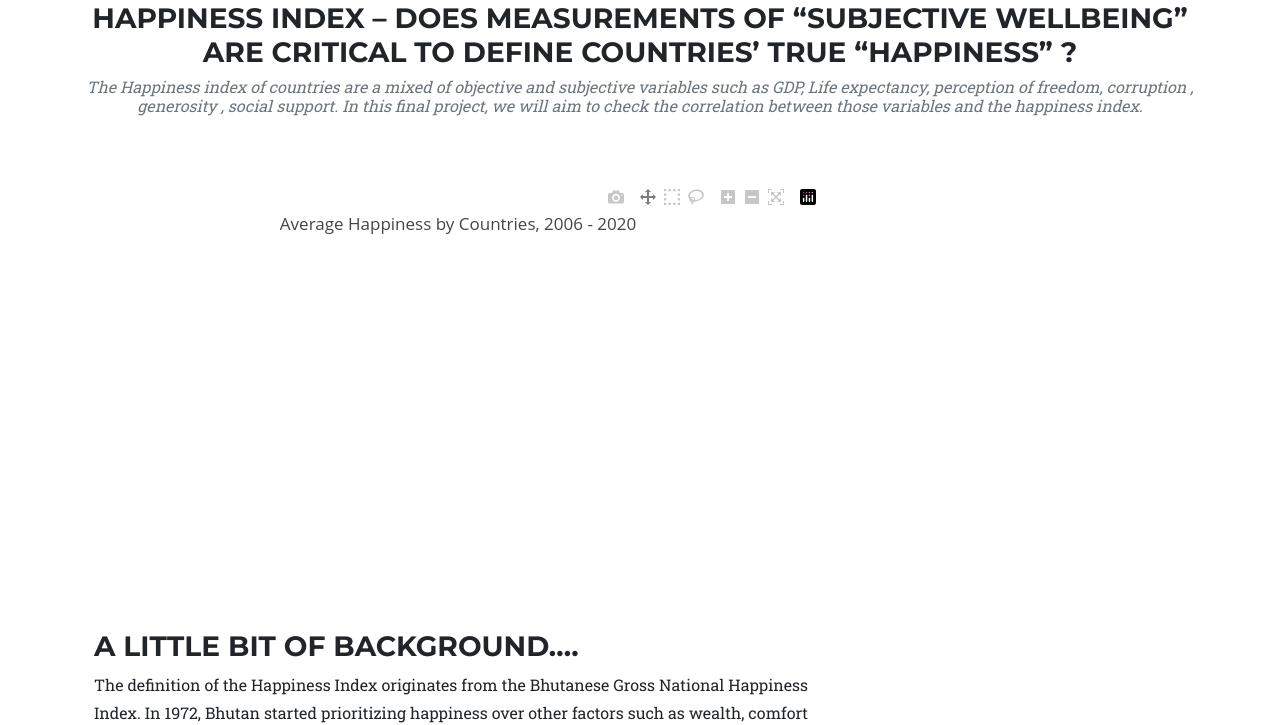
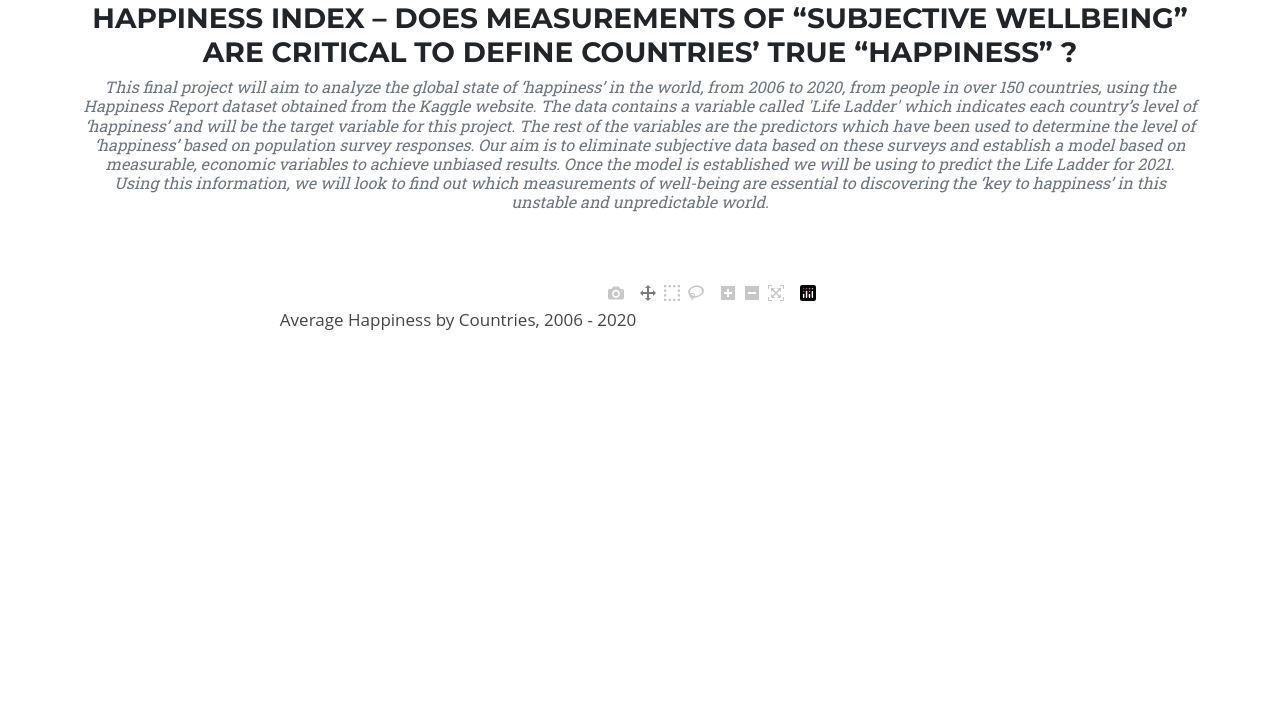
Before and after one commit to mafven/The-World-Happiness-in-Focus, a Flask app: page /plot3 in a window 1280 px wide. Shown: the part 94-819 px from the top of the page. Run offline with Flask 2, Linux system fonts and the light colour scheme; data that the repository does not hold is empty; some libraries are stand-ins or nearby versions.

Commit message:
update plot3.html

```diff
--- a/templates/plot3.html
+++ b/templates/plot3.html
@@ -42,8 +42,11 @@
     <h3 class="section-heading text-uppercase">Happiness Index – Does measurements of
         “subjective wellbeing”  are  critical to define countries’ true “happiness” ? </h3>
     <h3 class="section-subheading text-muted">
-        The Happiness index  of countries are a mixed of  objective  and subjective variables such as  GDP, Life expectancy, perception of freedom, corruption , generosity , social support. In this final project, we will aim to check  the
-        correlation between  those variables and the happiness index.</h3>
+        This final project will aim to analyze the global state of ‘happiness’ in the world, from 2006 to 2020, from people in over 150 countries, using the Happiness Report dataset obtained from the Kaggle website. The data contains a variable called 'Life Ladder' which indicates each country’s level of ‘happiness’ and will be the target variable for this project. The rest of the variables are the predictors which have been used to determine the level of ‘happiness’ based on population survey responses. Our aim is to eliminate subjective data based on these surveys and establish a model based on measurable, economic variables to achieve unbiased results.
+Once the model is established we will be using to predict the Life Ladder for 2021.
+
+Using this information, we will look to find out which  measurements of well-being are essential to discovering the ‘key to happiness’ in this unstable and unpredictable world.
+</h3>
     </div>
 
     <div class="container">
```
Also changed, not shown: README.md.
